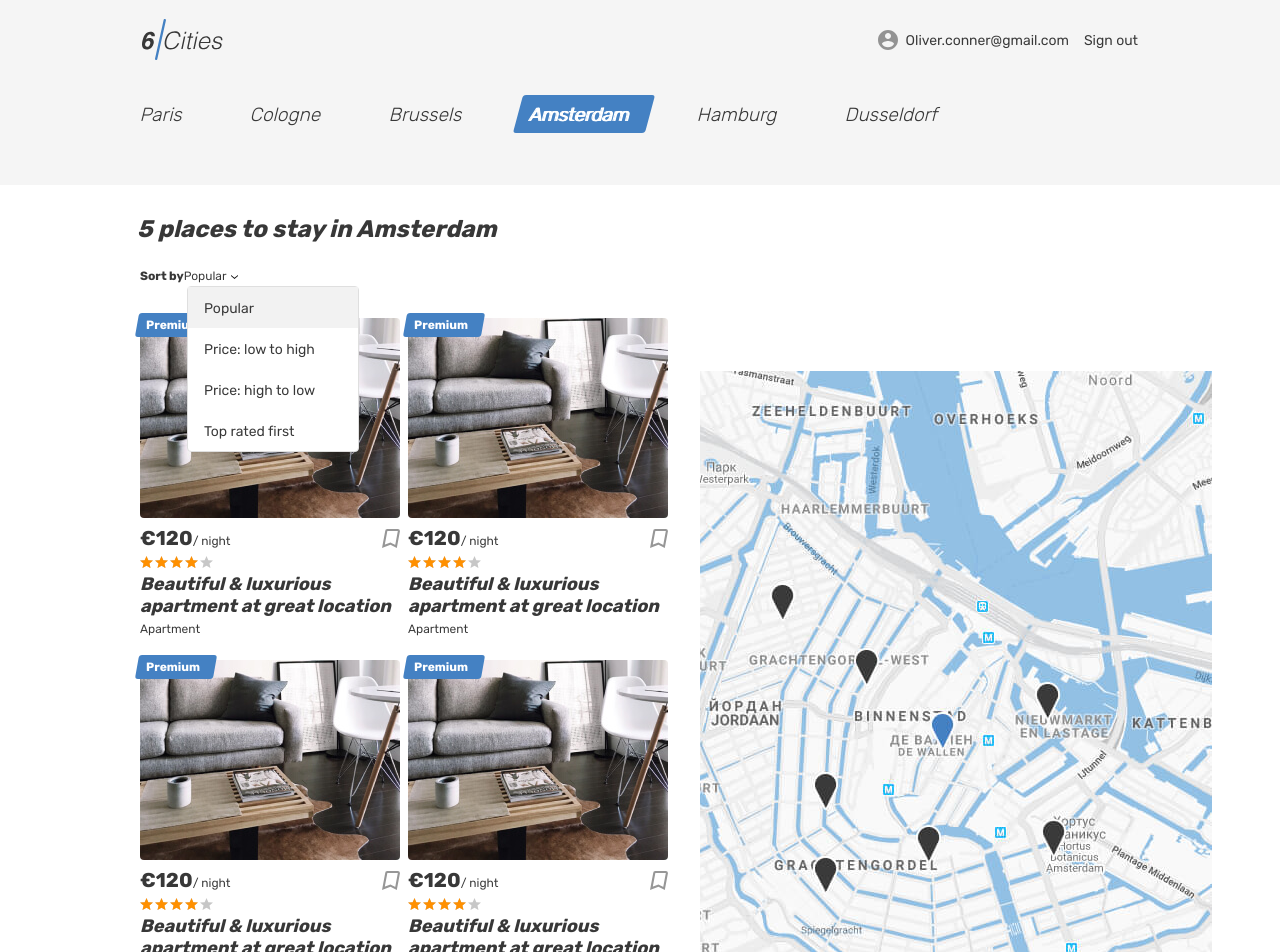
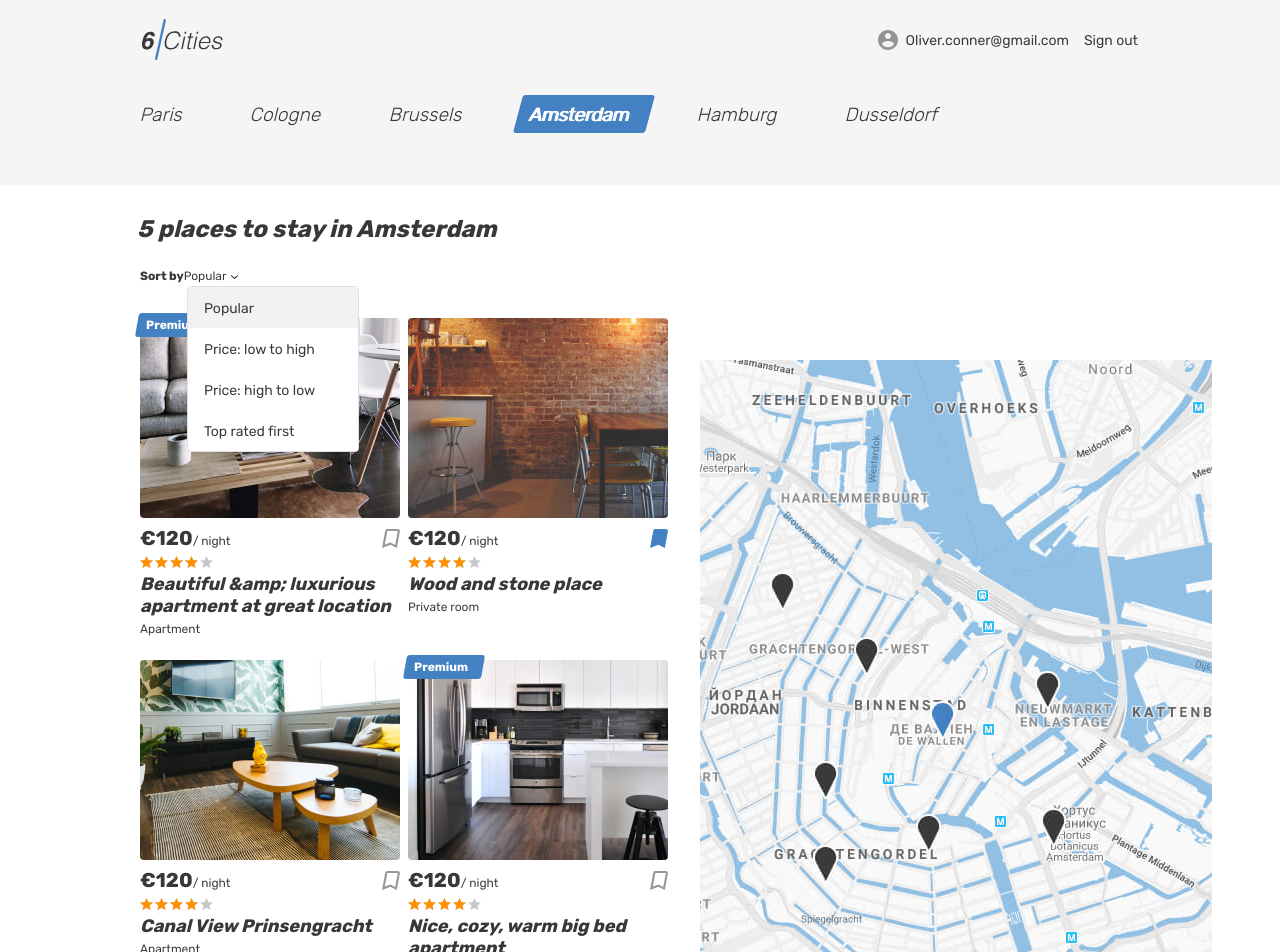
Before and after one commit to metanol596/six-cities, a React (Create React App) app in the folder project/: page / in a window 1280 px wide. Shown: the top 952 px of the page. Built offline with nearby package versions, Linux system fonts and the light colour scheme.

Commit message:
Добавляет данные в компонент

```diff
--- a/project/src/components/app/app.tsx
+++ b/project/src/components/app/app.tsx
@@ -1,24 +1,28 @@
 import Main from '../main/main';
 import Header from '../header/heaer';
 
-type City = {
+type Offer = {
   id: number;
-  label: string;
-  isActive: boolean;
+  price: number;
+  isPremium: boolean;
+  isFavorite: boolean;
+  imgPath: string;
+  title: string;
+  roomType: string;
 }
 
 type AppPageProps = {
   offersCount: number;
-  cities: City[];
+  offers: Offer[];
 }
 
-function App({offersCount, cities}: AppPageProps): JSX.Element {
+function App({offersCount, offers}: AppPageProps): JSX.Element {
   return (
     <>
       <Header />
       <Main
         offersCount={offersCount}
-        cities={cities}
+        offers={offers}
       />
     </>
   );
--- a/project/src/components/main/main.tsx
+++ b/project/src/components/main/main.tsx
@@ -1,17 +1,33 @@
 import OfferCard from '../offer-card/offer-card';
 
-type City = {
-  id: number;
-  label: string;
-  isActive: boolean;
+type Offer = {
+  id?: number;
+  price: number;
+  isPremium: boolean;
+  isFavorite: boolean;
+  imgPath: string;
+  title: string;
+  roomType: string;
 }
 
 type MainPageProps = {
   offersCount: number;
-  cities: City[];
+  offers: Offer[];
 }
 
-function Main({offersCount, cities}: MainPageProps): JSX.Element {
+function Main({offersCount, offers}: MainPageProps): JSX.Element {
+  const elements = offers.map((item) => {
+    const {id, ...itemsProps} = item;
+
+    return (
+      <article key={id} className="cities__place-card place-card">
+        <OfferCard
+          {...itemsProps}
+        />
+      </article>
+    );
+  });
+
   return (
     <main className="page__main page__main--index">
       <h1 className="visually-hidden">Cities</h1>
@@ -72,11 +88,7 @@ function Main({offersCount, cities}: MainPageProps): JSX.Element {
               </ul>
             </form>
             <div className="cities__places-list places__list tabs__content">
-              <OfferCard />
-              <OfferCard />
-              <OfferCard />
-              <OfferCard />
-              <OfferCard />
+              {elements}
             </div>
           </section>
           <div className="cities__right-section">
--- a/project/src/components/offer-card/offer-card.tsx
+++ b/project/src/components/offer-card/offer-card.tsx
@@ -1,25 +1,36 @@
-function OfferCard(): JSX.Element {
+type Offer = {
+  price: number;
+  isPremium: boolean;
+  isFavorite: boolean;
+  imgPath: string;
+  title: string;
+  roomType: string;
+}
+
+function OfferCard({price, isPremium, isFavorite, imgPath, title, roomType}: Offer): JSX.Element {
+  const favoriteClassName = 'place-card__bookmark-button button';
+
   return (
-    <article className="cities__place-card place-card">
-      <div className="place-card__mark">
+    <>
+      <div className="place-card__mark" style={{display: `${isPremium ? 'block' : 'none'}`}}>
         <span>Premium</span>
       </div>
       <div className="cities__image-wrapper place-card__image-wrapper">
         <a href="/#">
-          <img className="place-card__image" src="img/apartment-01.jpg" width="260" height="200" alt="Place" />
+          <img className="place-card__image" src={imgPath} width="260" height="200" alt="Place" />
         </a>
       </div>
       <div className="place-card__info">
         <div className="place-card__price-wrapper">
           <div className="place-card__price">
-            <b className="place-card__price-value">&euro;120</b>
+            <b className="place-card__price-value">&euro;{price}</b>
             <span className="place-card__price-text">&#47;&nbsp;night</span>
           </div>
-          <button className="place-card__bookmark-button button" type="button">
+          <button className={isFavorite ? `${favoriteClassName} place-card__bookmark-button--active` : `${favoriteClassName}`} type="button">
             <svg className="place-card__bookmark-icon" width="18" height="19">
               <use xlinkHref="#icon-bookmark"></use>
             </svg>
-            <span className="visually-hidden">To bookmarks</span>
+            <span className="visually-hidden">{isFavorite ? 'In bookmarks' : 'To bookmarks'}</span>
           </button>
         </div>
         <div className="place-card__rating rating">
@@ -29,11 +40,11 @@ function OfferCard(): JSX.Element {
           </div>
         </div>
         <h2 className="place-card__name">
-          <a href="/#">Beautiful &amp; luxurious apartment at great location</a>
+          <a href="/#">{title}</a>
         </h2>
-        <p className="place-card__type">Apartment</p>
+        <p className="place-card__type">{roomType}</p>
       </div>
-    </article>
+    </>
   );
 }
 
--- a/project/src/index.tsx
+++ b/project/src/index.tsx
@@ -4,46 +4,60 @@ import App from './components/app/app';
 
 const Setting = {
   OFFERS_COUNT: 5,
-  cities: [
+  offers: [
     {
       id: 1,
-      label: 'Paris',
-      isActive: false,
+      price: 120,
+      isPremium: true,
+      isFavorite: false,
+      imgPath: 'img/apartment-01.jpg',
+      title: 'Beautiful &amp; luxurious apartment at great location',
+      roomType: 'Apartment',
     },
     {
       id: 2,
-      label: 'Cologne',
-      isActive: false,
+      price: 120,
+      isPremium: false,
+      isFavorite: true,
+      imgPath: 'img/room.jpg',
+      title: 'Wood and stone place',
+      roomType: 'Private room',
     },
     {
       id: 3,
-      label: 'Brussels',
-      isActive: false,
+      price: 120,
+      isPremium: false,
+      isFavorite: false,
+      imgPath: 'img/apartment-02.jpg',
+      title: 'Canal View Prinsengracht',
+      roomType: 'Apartment',
     },
     {
       id: 4,
-      label: 'Amsterdam',
-      isActive: true,
+      price: 120,
+      isPremium: true,
+      isFavorite: false,
+      imgPath: 'img/apartment-03.jpg',
+      title: 'Nice, cozy, warm big bed apartment',
+      roomType: 'Apartment',
     },
     {
       id: 5,
-      label: 'Hamburg',
-      isActive: false,
-    },
-    {
-      id: 6,
-      label: 'Dusseldorf',
-      isActive: false,
+      price: 120,
+      isPremium: false,
+      isFavorite: true,
+      imgPath: 'img/room.jpg',
+      title: 'Wood and stone place',
+      roomType: 'Private room',
     },
   ],
-
 };
 
 ReactDOM.render(
   <React.StrictMode>
     <App
       offersCount={Setting.OFFERS_COUNT}
-      cities={Setting.cities}
+      offers={Setting.offers}
     />
   </React.StrictMode>,
   document.getElementById('root'));
```
